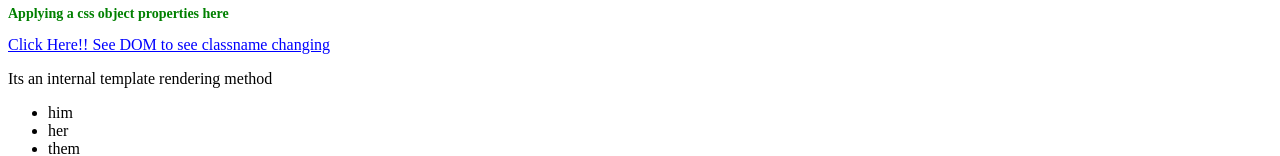
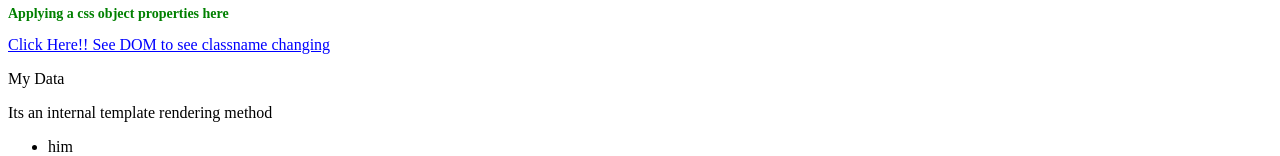
Before and after one commit to sathyalog/ng4-playground, an Angular app: page / in a window 1280 px wide. Shown: the part 121-277 px from the top of the page. Built offline with nearby package versions, Linux system fonts and the light colour scheme.

Commit message:
services

```diff
--- a/src/app/app.component.html
+++ b/src/app/app.component.html
@@ -4,4 +4,5 @@
 <h2 [style.color]="titleStatus? 'blue':'pink'">Hello! Testing with conditional operator for color</h2>
 <h3 [ngStyle]="titleStyles">Applying a css object properties here</h3>
 <span (click)='changeClass()' [class]='titleClass'>Click Here!! See DOM to see classname changing</span>
+<p>{{someProp}}</p>
 <app-my-new-component></app-my-new-component>
--- a/src/app/app.component.ts
+++ b/src/app/app.component.ts
@@ -1,5 +1,5 @@
 import { Component } from '@angular/core';
-
+import { DataService } from './data.service';
 @Component({
   selector: 'app-root',
   templateUrl: './app.component.html',
@@ -23,6 +23,15 @@ import { Component } from '@angular/core';
   `]
 })
 export class AppComponent {
+
+	constructor(private dataservice:DataService){
+
+	}
+	someProp:string='';
+	ngOnInit(){
+		console.log(this.dataservice.cars);
+		this.someProp = this.dataservice.myData();
+	}
   title = 'app works!';
   titleStyle = 'red';
   titleStatus = true;
--- a/src/app/app.module.ts
+++ b/src/app/app.module.ts
@@ -5,7 +5,7 @@ import { HttpModule } from '@angular/http';
 
 import { AppComponent } from './app.component';
 import { MyNewComponentComponent } from './my-new-component/my-new-component.component';
-
+import { DataService } from './data.service';
 @NgModule({
   declarations: [
     AppComponent,
@@ -16,7 +16,7 @@ import { MyNewComponentComponent } from './my-new-component/my-new-component.com
     FormsModule,
     HttpModule
   ],
-  providers: [],
+  providers: [DataService],
   bootstrap: [AppComponent]
 })
 export class AppModule { }
--- /dev/null
+++ b/src/app/data.service.ts
@@ -0,0 +1,12 @@
+import { Injectable } from '@angular/core';
+
+@Injectable()
+export class DataService {
+
+  constructor() { }
+  cars = ['nissan','renault','infiniti'];
+
+  myData(){
+  	return 'My Data';
+  }
+}
```
Also changed, not shown: 2 other files (tests, documents, lock files or other folders).
